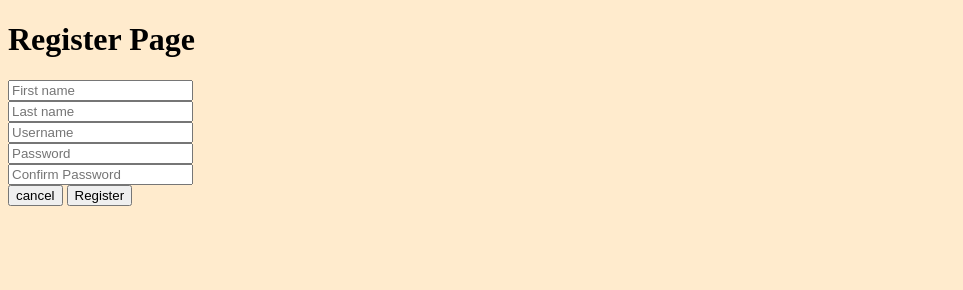
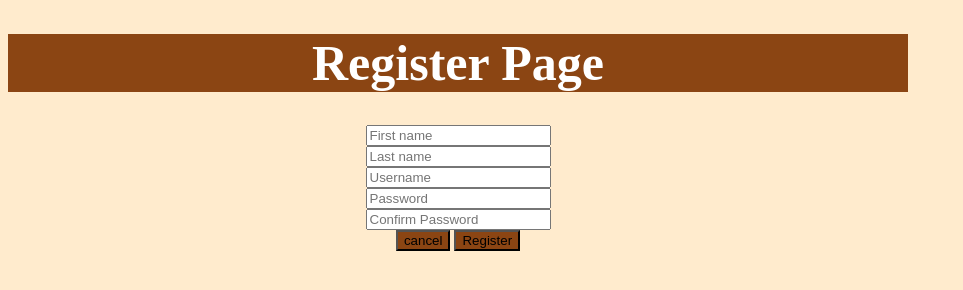
Before and after one commit to wharenlay/ITPC_3_prelims_exam, a plain HTML site: page register.html in a window 1280 px wide. Shown: the whole page, without its empty margins (0-963 px from the left). Drawn offline with Linux system fonts and the light colour scheme.

Commit message:
added modified and css register.html file

```diff
--- a/register.html
+++ b/register.html
@@ -5,7 +5,22 @@
     <meta name="viewport" content="width=device-width, initial-scale=1.0">
     <title>Register</title>
 </head>
+<style>
+    #lgndiv{
+     background-color:saddlebrown ; height: 70p; width: 900px;
+    }
+    #txt{
+      font-size: 50px; color: white;
+    }
+    div {text-align: center;}
+    .div1{ margin-top: top;
+    }
+    #contsntdiv{
+        height: 150px; width: 900px;
 
+    }
+
+    </style>
 
 <body style="background-color: blanchedalmond;">
 
@@ -16,8 +31,8 @@
     <div class="div1"><input type="text" placeholder="Username"></div>
     <div class="div1"><input  type="password" placeholder="Password"></div>
     <div class="div1"><input  type="password" placeholder="Confirm Password"></div>
-    <button >cancel</button>
-    <button >Register</button>
+    <button style="background-color: saddlebrown;">cancel</button>
+    <button style="background-color: saddlebrown;">Register</button>
 
 </body>
 </html>
```
